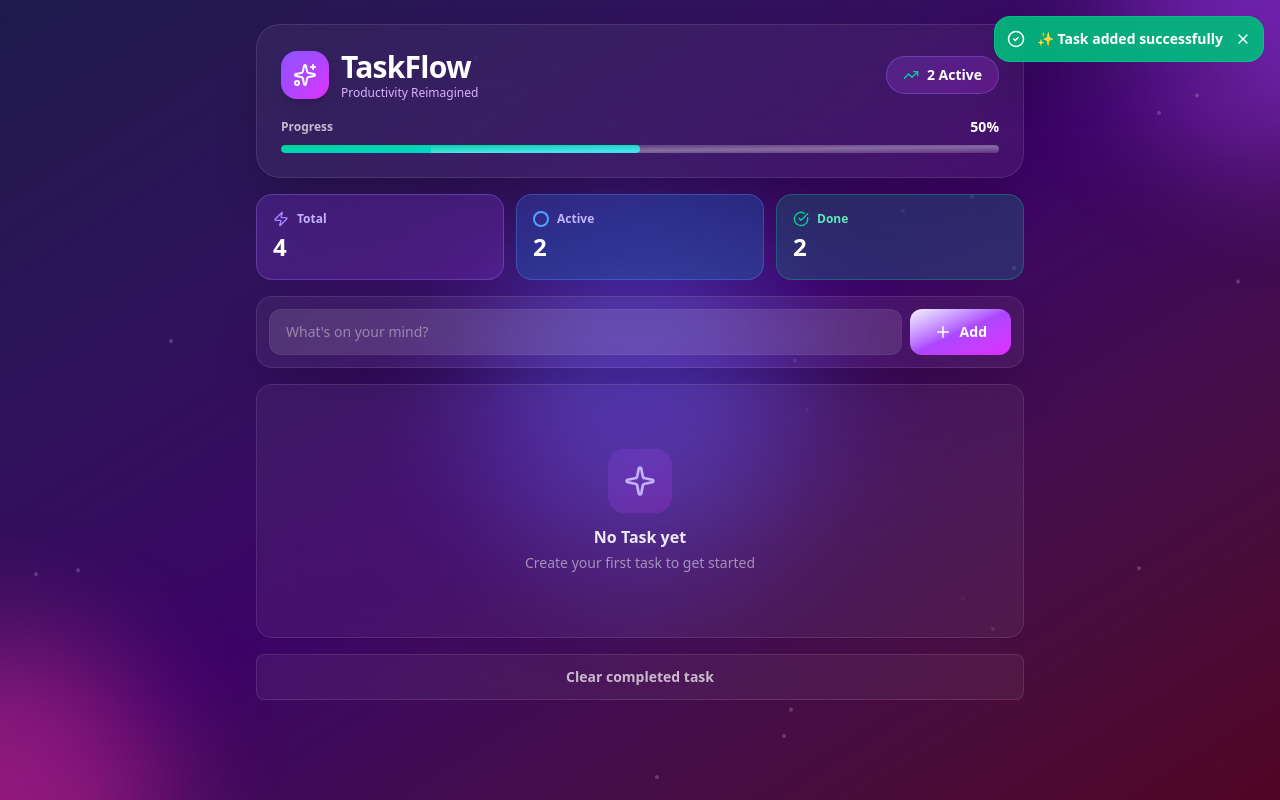
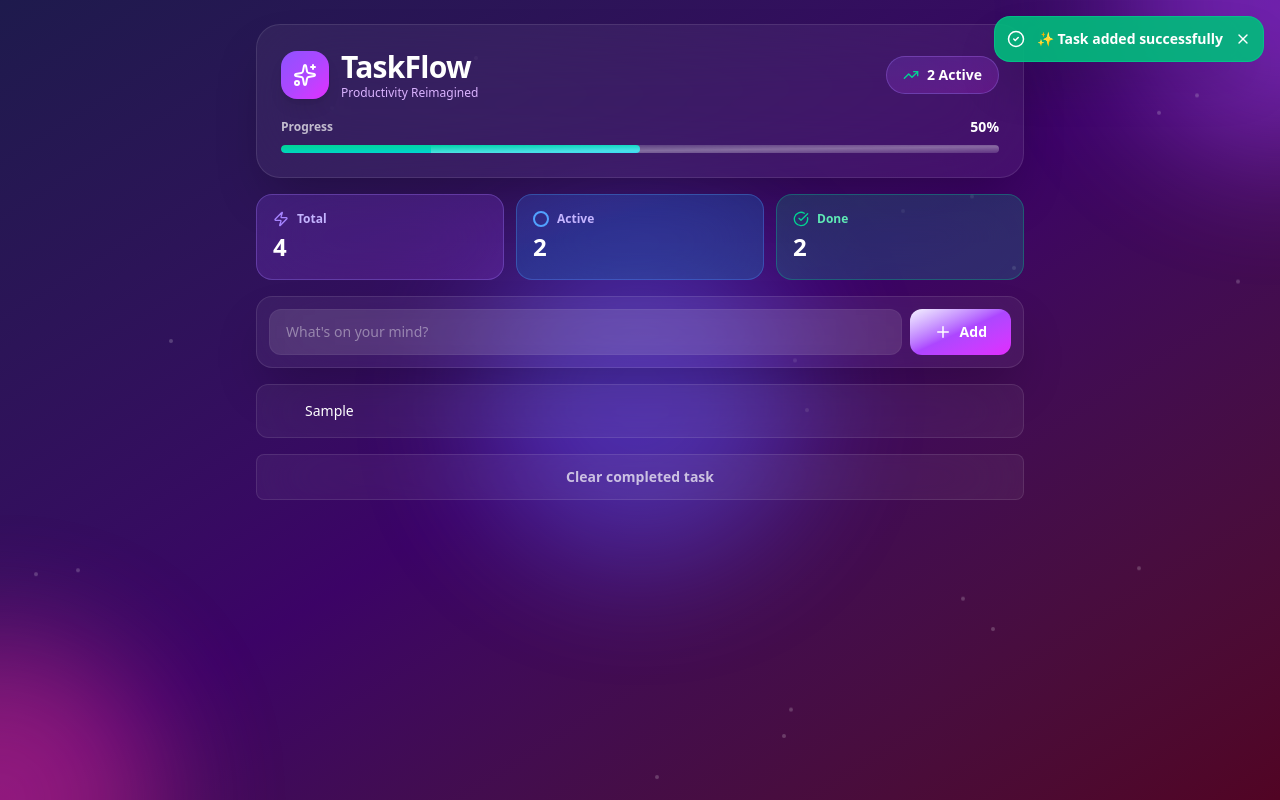
Before and after one commit to tamimProgg/TaskFlow, a React (Vite) app: page / in a window 1280 px wide. Both pictures are taken after typing "Sample" into the empty fields and a click on the button "Add". Built offline with nearby package versions, Linux system fonts and the light colour scheme.

Commit message:
show todo logic

```diff
--- a/src/App.jsx
+++ b/src/App.jsx
@@ -48,6 +48,13 @@ const App = () => {
     showNotification("✨ Task added successfully");
   };
 
+  //handle key press
+  const handleKeyPress = (e) => {
+    if(e.key === 'Enter'){
+      handleAddTodo()
+    }
+  }
+
   // update todos
 
   // delete todos
@@ -67,8 +74,9 @@ const App = () => {
             value={input}
             onChange={(e) => setInput(e.target.value)}
             onAdd={handleAddTodo}
+            onKeyPress={handleKeyPress}
           />
-          <TodoList />
+          <TodoList todos = {todos} />
           <ClearButton />
         </div>
         <style>
--- a/src/components/TodoItems.jsx
+++ b/src/components/TodoItems.jsx
@@ -2,6 +2,7 @@ import { Check, Edit2, Save, Trash2, X } from "lucide-react";
 
 const TodoItems = ({
   todo,
+  index,
   editingID,
   editingText,
   onToggle,
@@ -17,10 +18,10 @@ const TodoItems = ({
   return (
     <>
       <div
-        className={`group-[] backdrop-blur-2xl bg-white/5 hover:bg-white/10 rounded-xl p-3 flex items-center gap-3 border border-white/10 transition-all duration-300 hover:scale-[1.02] hover:shadow-xl hover:shadow-purple-500/10 ${todo.completed ? "opacity-50" : ""}`}
-        // style={{
-        //   animation: `slideIn 0.4s ease-out ${index * 0.05}s backwards`,
-        // }}
+        className={`group backdrop-blur-2xl bg-white/5 hover:bg-white/10 rounded-xl p-3 flex items-center gap-3 border border-white/10 transition-all duration-300 hover:scale-[1.02] hover:shadow-xl hover:shadow-purple-500/10 ${todo.completed ? "opacity-50" : ""}`}
+        style={{
+          animation: `slideIn 0.4s ease-out ${index * 0.05}s backwards`,
+        }}
       >
         <button
           onClick={() => onToggle(todo.id)}
--- a/src/components/TodoList.jsx
+++ b/src/components/TodoList.jsx
@@ -1,8 +1,7 @@
 import { Sparkle } from "lucide-react";
 import TodoItems from "./TodoItems";
 
-const TodoList = () => {
-  let todos = [];
+const TodoList = ({todos}) => {
   let editingID;
   let editingText;
   let onToggle;
@@ -27,7 +26,7 @@ const TodoList = () => {
   }
   return(
    <>
-    <div>
+    <div className="space-y-3">
       {todos.map((todo, index) => (
         <TodoItems
          key={index}
```
